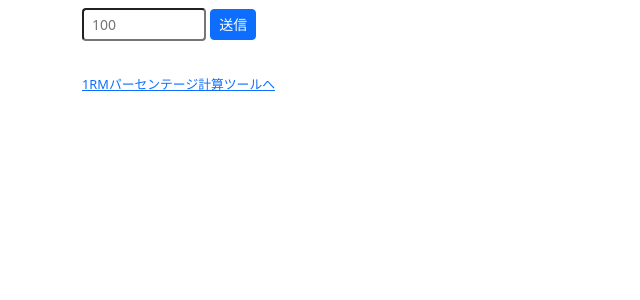
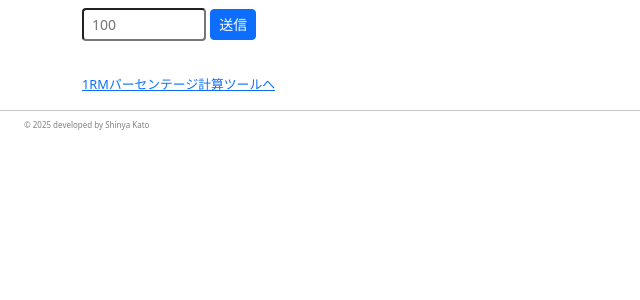
Before and after one commit to howanpin/test_web_app, a Django app: template testApp1/templates/hps_program.html in a window 1280 px wide. Shown: the part 192-492 px from the top of the page, without its empty margins (0-640 px from the left). Run offline with Django 3.2, Linux system fonts and the light colour scheme; the template is opened without the code that fills it, so the values that code supplies are empty; some libraries are stand-ins or nearby versions.

Commit message:
[フロント改修]開発者名の記載を追加

```diff
--- a/testApp1/static/css/hps_program.css
+++ b/testApp1/static/css/hps_program.css
@@ -24,6 +24,11 @@ html {
     font-size:0.8rem;
 }
 
+.footer{
+    font-size:0.5rem;
+    color:grey;
+}
+
 /* スマホサイズ以下の設定 */
 @media(max-width:767px){
     .title {
--- a/testApp1/static/css/one_rm_max.css
+++ b/testApp1/static/css/one_rm_max.css
@@ -10,6 +10,11 @@ html {
     font-size:0.8rem;
 }
 
+.footer{
+    font-size:0.5rem;
+    color:grey;
+}
+
 /* スマホサイズ以下の設定 */
 @media(max-width:767px){
     .title {
--- a/testApp1/templates/hps_program.html
+++ b/testApp1/templates/hps_program.html
@@ -137,7 +137,9 @@
       </div>
     </div>
   </div>
-  <div class="footer">
+  <hr class = "mb-2">
+  <div class="footer ps-sm-4">
+    <p class="text-center text-sm-start">© 2025 developed by Shinya Kato</p>
   </div>
 </body>
 </html>
--- a/testApp1/templates/one_rm_max.html
+++ b/testApp1/templates/one_rm_max.html
@@ -59,7 +59,9 @@
       </div>
     </div>
   </div>
-  <div class="footer">
+  <hr class = "mb-2">
+  <div class="footer ps-sm-4">
+    <p class="text-center text-sm-start">© 2025 developed by Shinya Kato</p>
   </div>
 </body>
 </html>
```
